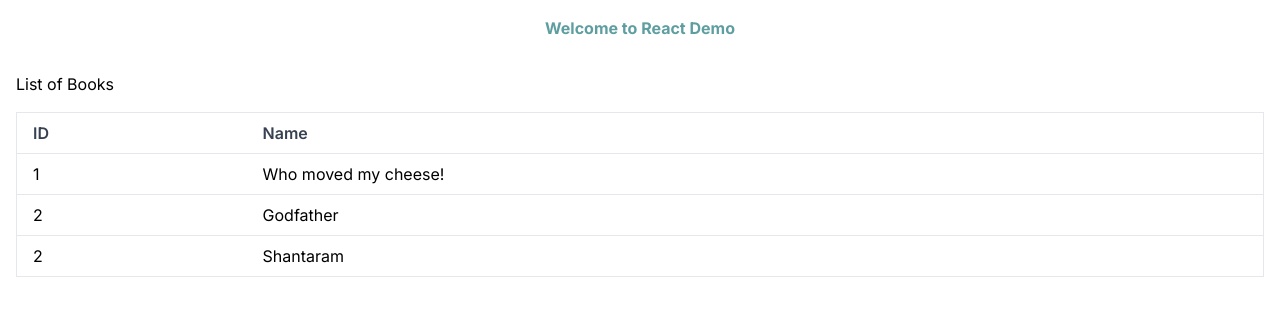
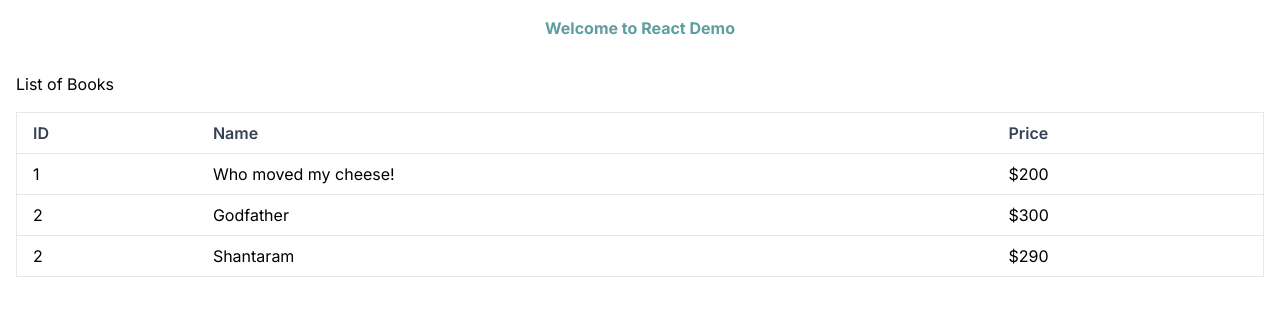
Before and after one commit to NamitaMalik/react-next-tutorial, a Next.js app: page / in a window 1280 px wide. Shown: the top 316 px of the page. Built offline with nearby package versions, Linux system fonts and the light colour scheme.

Commit message:
add currency formatter helper

```diff
--- a/components/bookList.tsx
+++ b/components/bookList.tsx
@@ -1,14 +1,15 @@
 import BookRow from './bookRow';
 
 const books = [
-  { id: 1, name: 'Who moved my cheese!' },
-  { id: 2, name: 'Godfather' },
-  { id: 2, name: 'Shantaram' },
+  { id: 1, name: 'Who moved my cheese!', price: 200 },
+  { id: 2, name: 'Godfather', price: 300 },
+  { id: 2, name: 'Shantaram', price: 290 },
 ];
 
 const bookListHeader = [
   { key: 'id', label: 'ID' },
   { key: 'name', label: 'Name' },
+  { key: 'price', label: 'Price' }
 ];
 
 const BookList = (props) => (
--- a/components/bookRow.tsx
+++ b/components/bookRow.tsx
@@ -1,8 +1,10 @@
+import currencyFormatter from "@/helpers/currencyFormatter";
+
 const BookRow = ({ bookListHeader, book }) => (
   <tr className="hover:bg-gray-50">
     {bookListHeader.map((header) => (
       <td key={header.key} className="px-4 py-2 border-b">
-        {book[header.key]}
+        {header.key === 'price' ? currencyFormatter.format(book[header.key]) : book[header.key]}
       </td>
     ))}
   </tr>
--- /dev/null
+++ b/helpers/currencyFormatter.ts
@@ -0,0 +1,7 @@
+const currencyFormatter = Intl.NumberFormat("en-US", {
+    style: "currency",
+    currency: "USD",
+    maximumFractionDigits: 0
+})
+
+export default currencyFormatter;
```
